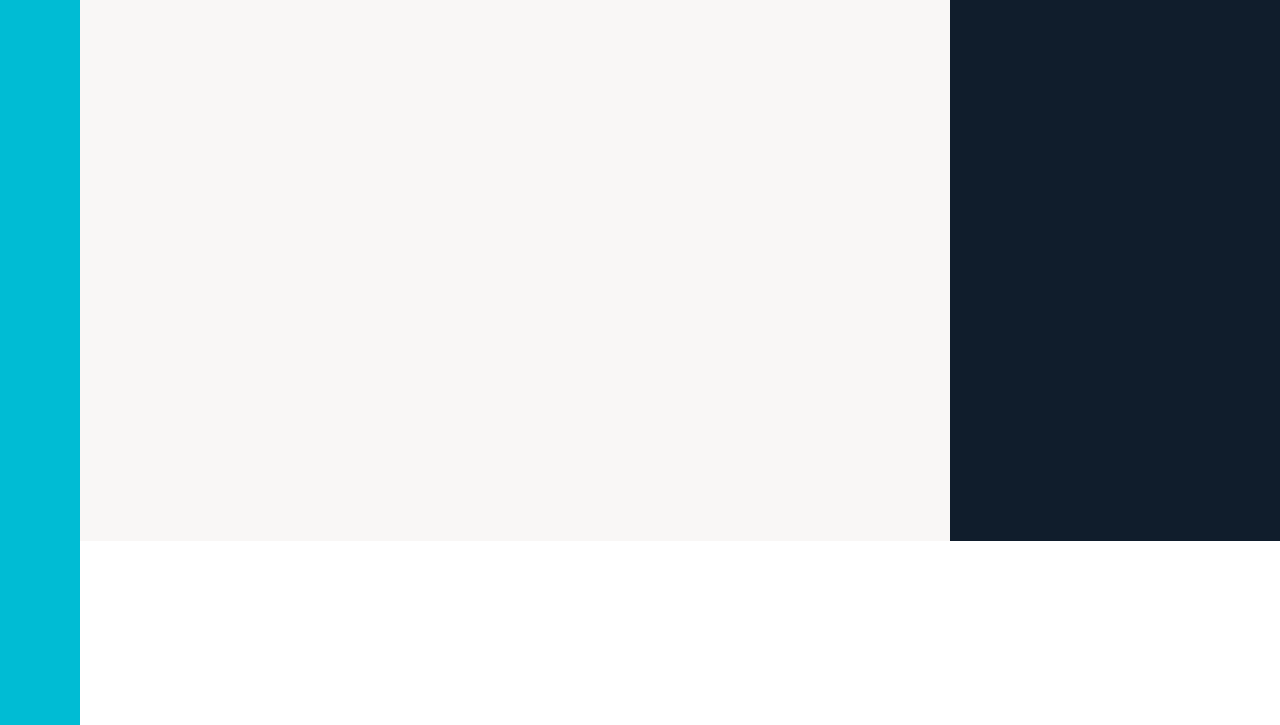
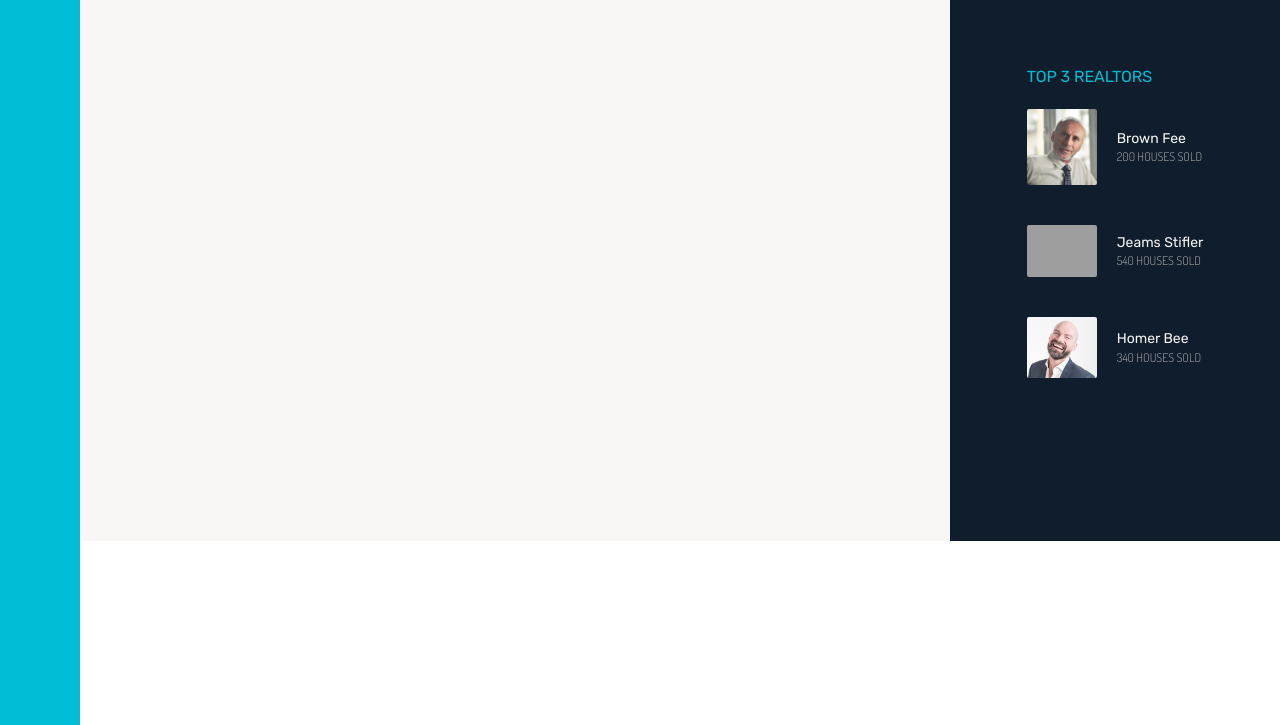
Before and after one commit to nihaadk/skys, a website: page index.html in a window 1280 px wide. Shown: the part 99-824 px from the top of the page. Drawn offline with Linux system fonts and the light colour scheme; grey boxes are pictures that could not be loaded.

Commit message:
Creat realtors part

```diff
--- a/index.html
+++ b/index.html
@@ -25,7 +25,24 @@
     </header>
 
     <div class="realtors">
-        Top 3 realtors
+        <h3 class="heading-3">Top 3 Realtors</h3>
+        <div class="realtors__list">
+            <img src="img/person1.jpg" alt="" class="realtors__image">
+            <div class="realtors__details">
+                <h4 class="heading-4 heading-4--light">Brown Fee</h4>
+                <p class="realtors__sold">200 houses sold</p>
+            </div>
+            <img src="img/person2.jpg" alt="" class="realtors__image">
+            <div class="realtors__details">
+                <h4 class="heading-4 heading-4--light">Jeams Stifler</h4>
+                <p class="realtors__sold">540 houses sold</p>
+            </div>
+            <img src="img/person3.jpg" alt="" class="realtors__image">
+            <div class="realtors__details">
+                <h4 class="heading-4 heading-4--light">Homer Bee</h4>
+                <p class="realtors__sold">340 houses sold</p>
+            </div>
+        </div>
     </div>
 
     <section class="features">
--- a/sass/_realtors.scss
+++ b/sass/_realtors.scss
@@ -1,4 +1,30 @@
 .realtors {
     background-color: $color-secondary;
     grid-column: col-start 7 / full-end;
+    padding: 3rem;
+    display: grid;
+    align-content: center;
+    justify-content: center;
+    grid-row-gap: 2rem;
+
+    &__list {
+        display: grid;
+        grid-template-columns: min-content max-content;
+        grid-column-gap: 2rem;
+        grid-row-gap: 5vh;
+        align-items: center;
+    }
+
+    &__image {
+        width: 7rem;
+        border-radius: 2px;
+        display: block;
+    }
+
+    &__sold {
+        text-transform: uppercase;
+        color: $color-grey-light-2;
+        margin-top: -3px;
+        font-size: 1.2rem;
+    }
 }
--- a/sass/_sidebar.scss
+++ b/sass/_sidebar.scss
@@ -30,12 +30,4 @@
     &::after {
         transform: translateY(1.3rem);
     }
-
-    &:hover:after{
-        transform: translateX(-3px);
-    }
-
-    &:hover:before{
-        transform: translateX(3px);
-    }
 }
--- a/sass/_typography.scss
+++ b/sass/_typography.scss
@@ -29,7 +29,7 @@
 
 .heading-4 {
     @extend %heading;
-    font-size: 1.9rem;
+    font-size: 1.4rem;
 
     &--light { color: $color-grey-light-1;}
     &--dark { color: $color-grey-dark-1;}
```
Also changed, not shown: css/style.css, img/person1.jpg (added), img/person3.jpg (added), 2 other files.
